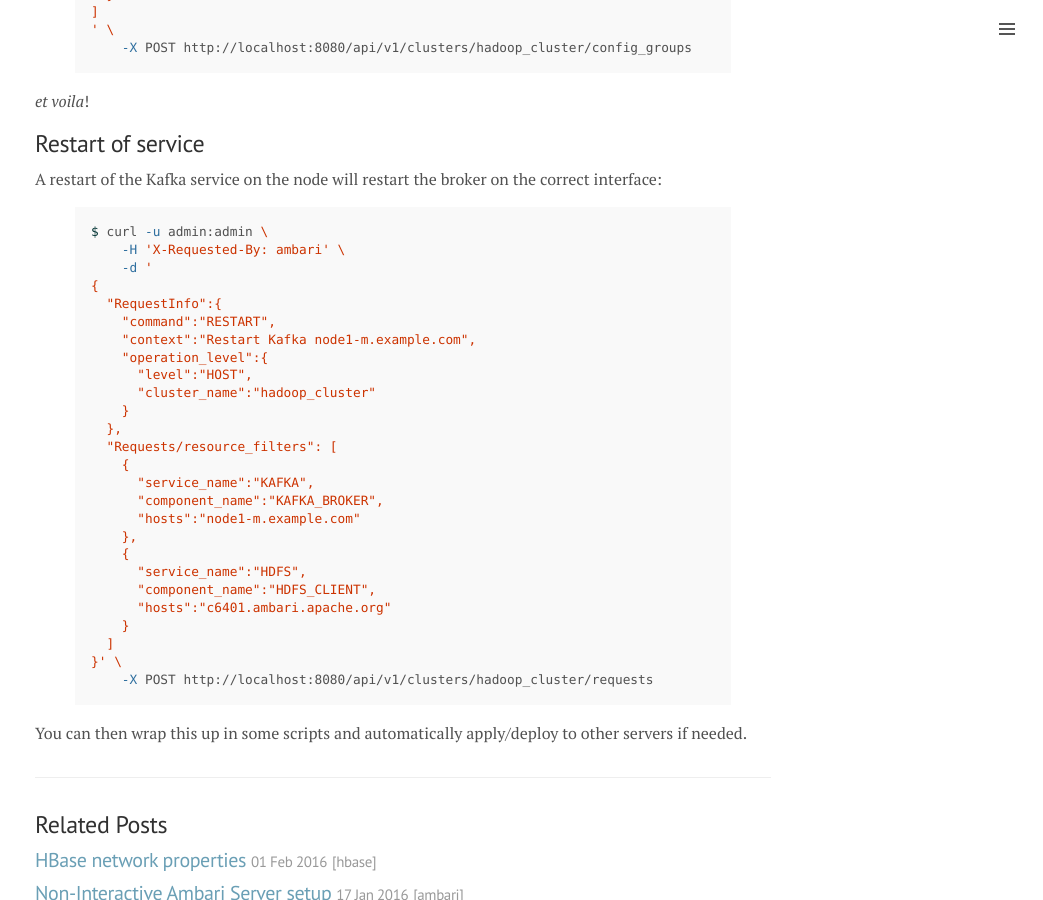
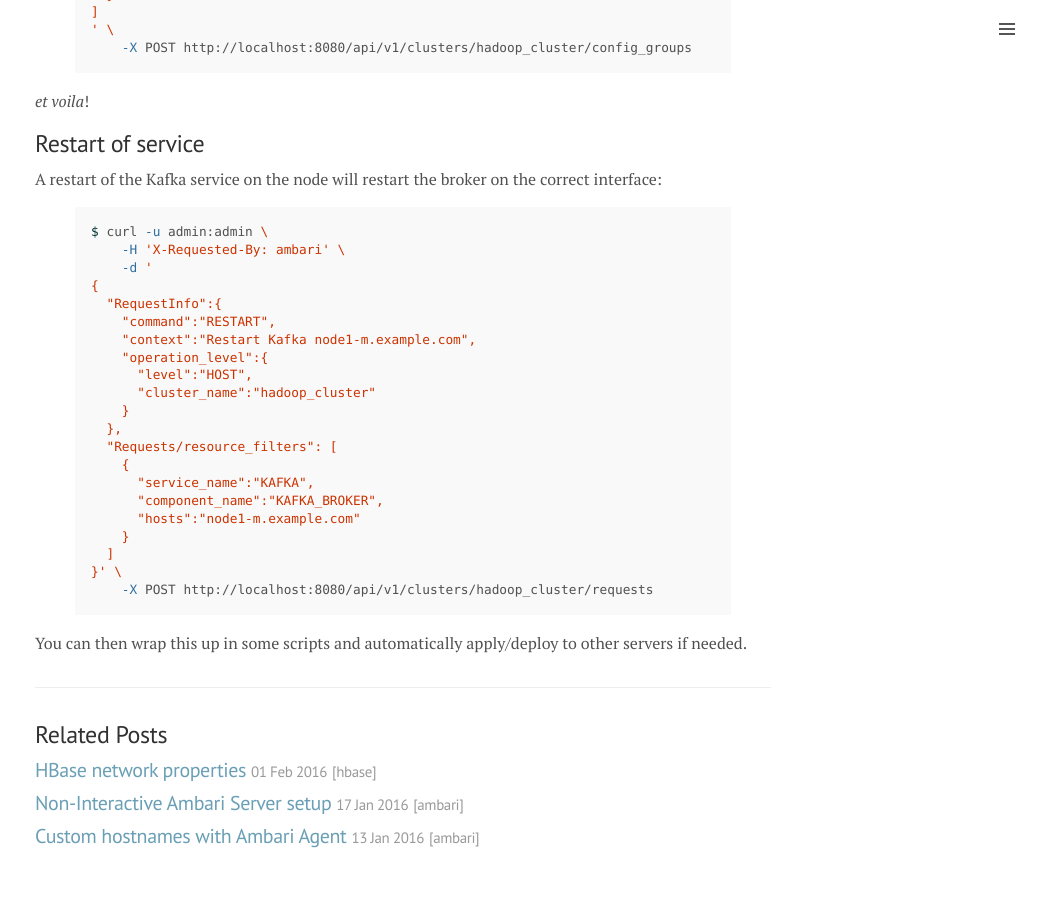
Before and after one commit to glinmac/glinmac.github.io, a Jekyll site: the page built from _posts/2016-02-23-ambari-configuration-group.md, in a window 1280 px wide and 900 px high, scrolled down 1323 px. Shown: the whole window, without its empty margins (237-1280 px from the left). Built offline with Jekyll 4.4.1, drawn with Linux system fonts in a browser that asks for light colours; nearby versions of some CDN libraries; comment, search, counter and statistics services are not loaded.

Commit message:
Simplify restart

```diff
--- a/_posts/2016-02-23-ambari-configuration-group.md
+++ b/_posts/2016-02-23-ambari-configuration-group.md
@@ -94,11 +94,6 @@ $ curl -u admin:admin \
       "service_name":"KAFKA",
       "component_name":"KAFKA_BROKER",
       "hosts":"node1-m.example.com"
-    },
-    {
-      "service_name":"HDFS",
-      "component_name":"HDFS_CLIENT",
-      "hosts":"c6401.ambari.apache.org"
     }
   ]
 }' \
```
